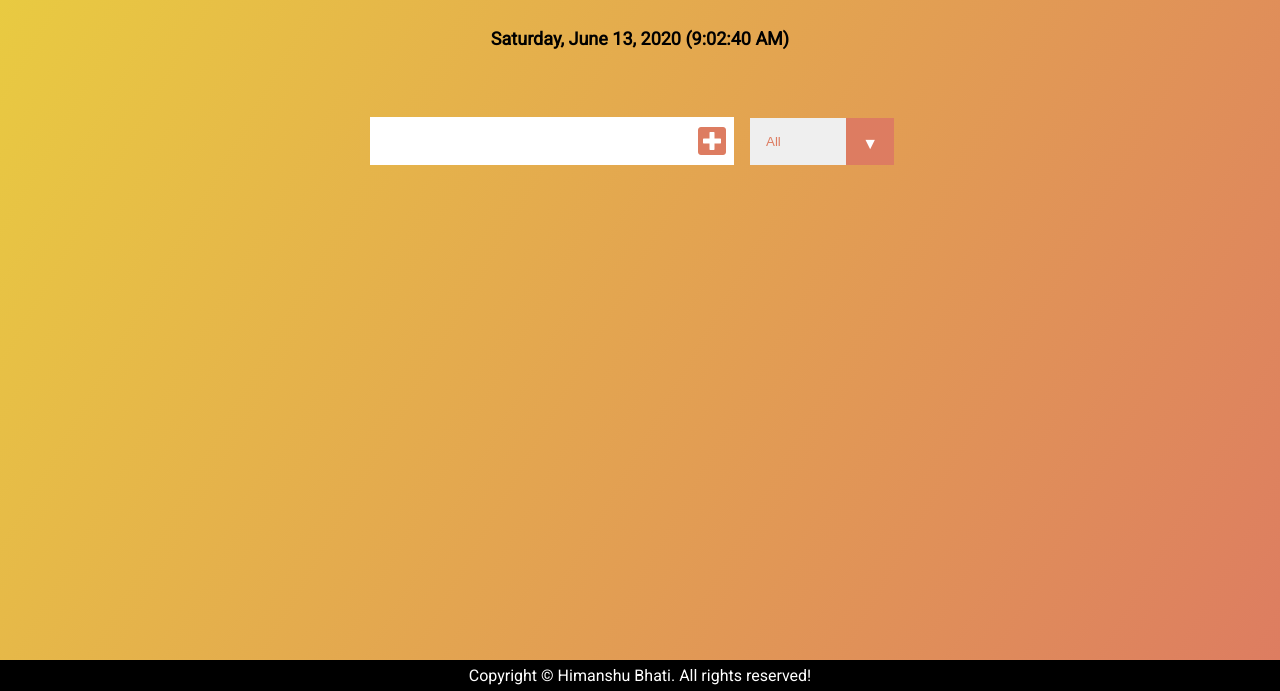
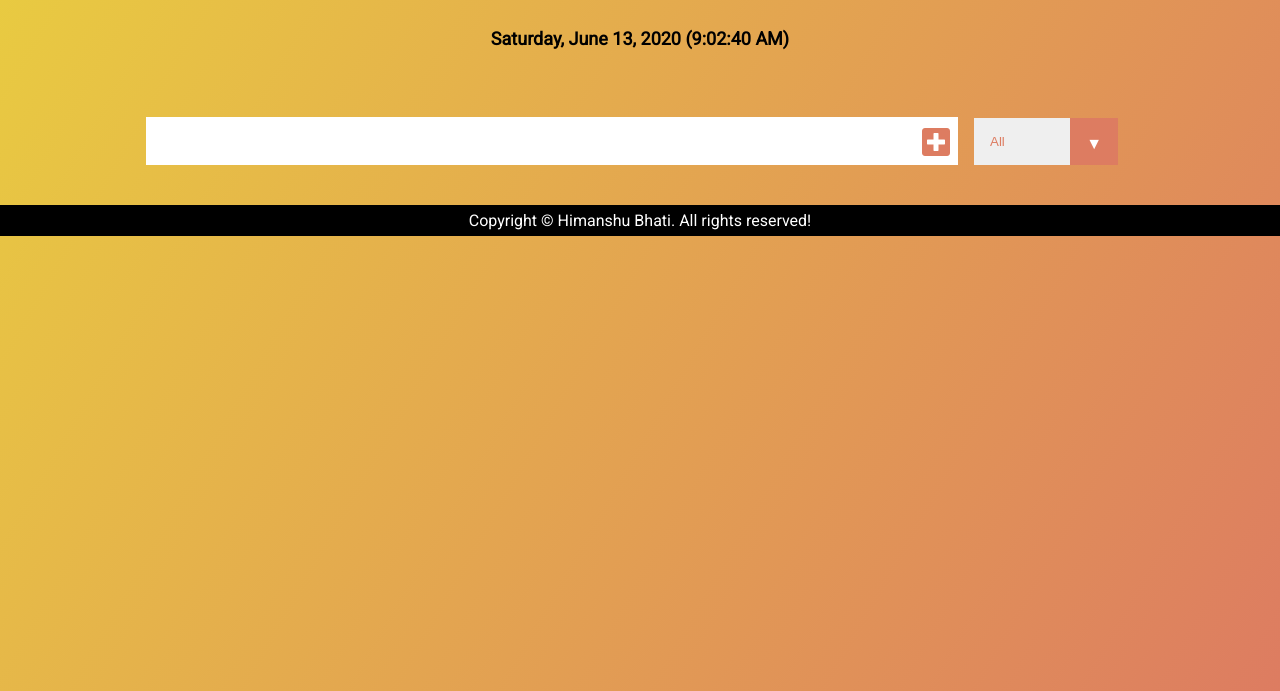
Before and after one commit to Himanshu1225/Todo-App, a plain HTML site: page index.html in a window 1280 px wide. Shown: the part 109-800 px from the top of the page. Drawn offline with Linux system fonts and the light colour scheme.

Commit message:
Update style.css

```diff
--- a/style.css
+++ b/style.css
@@ -2,7 +2,7 @@
     margin:0;
     padding: 0;
     box-sizing: border-box;
-    overflow: hidden;
+
 }
 
 body{
@@ -29,12 +29,14 @@ form input, form button{
     font-size: 2rem;
     border: none;
     background: white;
-    text-align: center;
+    /* text-align: center; */
     height: 48px;
 }
 
 form input {
-    width: 25%;
+    width: 60%;
+    font-size: 1.3rem;
+    outline: none;
 }
 
 
@@ -163,7 +165,7 @@ select{
 
 
 footer{
-    position: absolute;
+    position: sticky;
     bottom: 0;
     background: black;
     padding: 6px;
```
